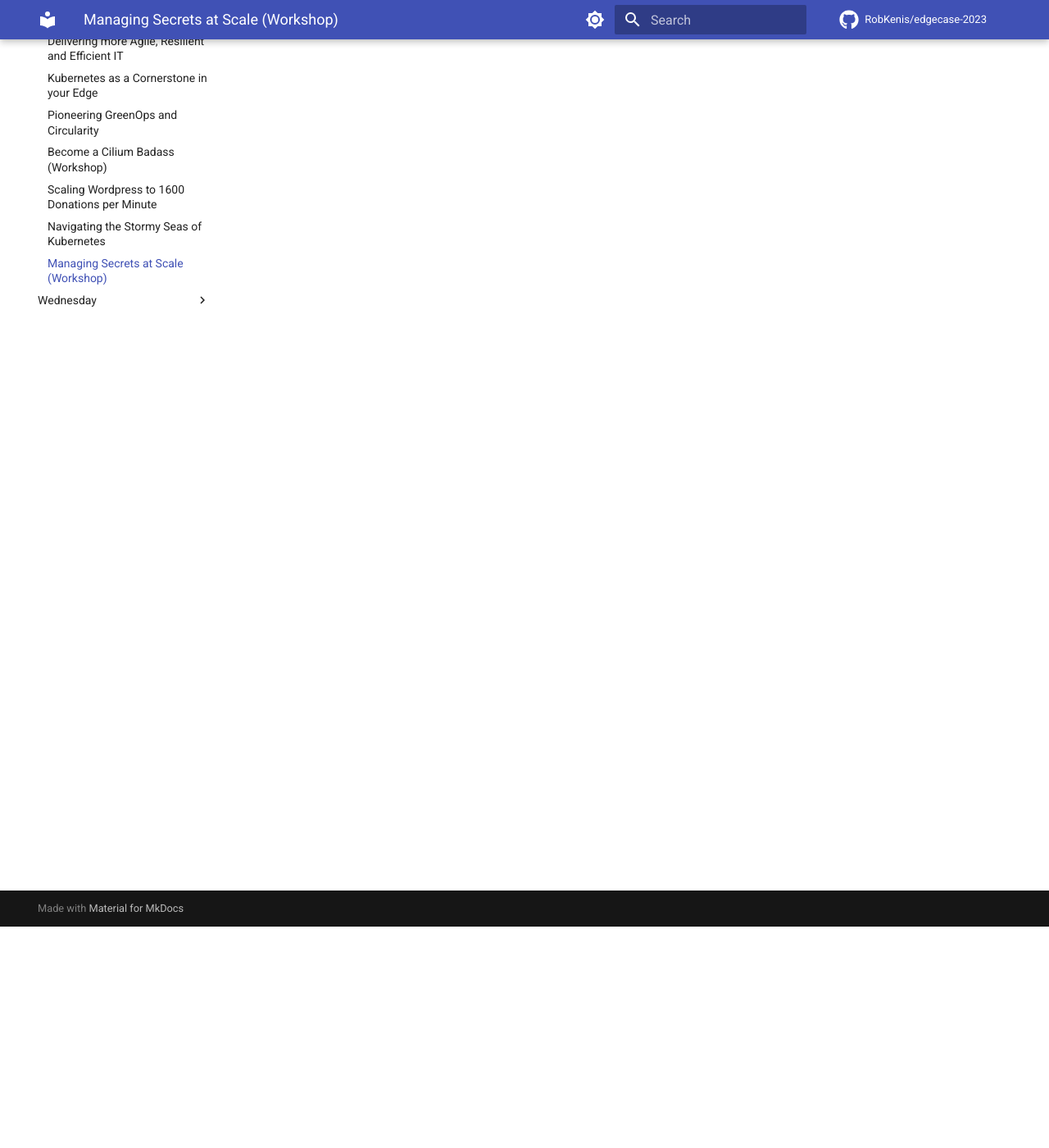
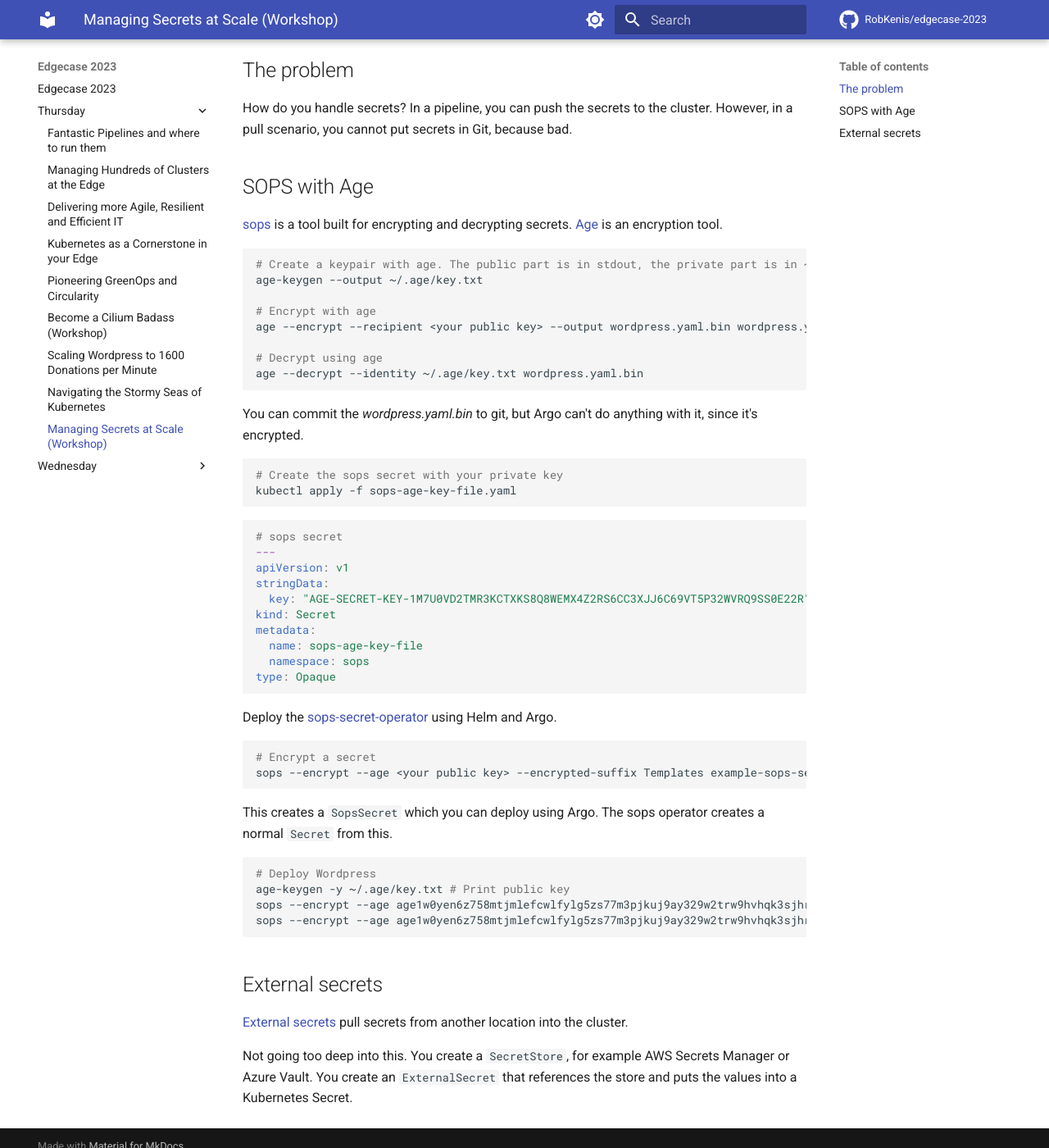
Before and after one commit to RobKenis/edgecase-2023, an MkDocs documentation site: the page built from docs/thursday/9-managing-secrets-at-scale.md, in a window 1280 px wide and 1400 px high, scrolled down 270 px. Shown: the whole window at 82% size. Built offline with MkDocs 1.6.1 and Material for MkDocs 9.7.7, drawn with Linux system fonts in a browser that asks for light colours; comment, search, counter and statistics services are not loaded; some of the changed text lies outside the part shown.

Commit message:
Add docs on sops

````diff
--- a/docs/thursday/9-managing-secrets-at-scale.md
+++ b/docs/thursday/9-managing-secrets-at-scale.md
@@ -1 +1,67 @@
 # Managing Secrets at Scale (Workshop)
+
+If you have a handful of clusters, it's fine to work with a test pipeline: build -> push -> deploy.
+
+However, when you have an entire set of clusters per client, so 100+ clusters, having a pipeline does not scale. To resolve this, split up the CI and the CD part. Build an artifact in the pipeline and let
+GitOps handle the rest. This works great at scale.
+
+## The problem
+
+How do you handle secrets? In a pipeline, you can push the secrets to the cluster. However, in a pull scenario, you cannot put secrets in Git, because bad.
+
+## SOPS with Age
+
+[sops](https://github.com/getsops/sops) is a tool built for encrypting and decrypting secrets. [Age](https://github.com/FiloSottile/age) is an encryption tool.
+
+```bash
+# Create a keypair with age. The public part is in stdout, the private part is in ~/.age/key.txt
+age-keygen --output ~/.age/key.txt
+
+# Encrypt with age
+age --encrypt --recipient <your public key> --output wordpress.yaml.bin wordpress.yaml
+
+# Decrypt using age
+age --decrypt --identity ~/.age/key.txt wordpress.yaml.bin
+```
+
+You can commit the _wordpress.yaml.bin_ to git, but Argo can't do anything with it, since it's encrypted.
+
+```bash
+# Create the sops secret with your private key
+kubectl apply -f sops-age-key-file.yaml
+```
+
+```yaml
+# sops secret
+---
+apiVersion: v1
+stringData:
+  key: "AGE-SECRET-KEY-1M7U0VD2TMR3KCTXKS8Q8WEMX4Z2RS6CC3XJJ6C69VT5P32WVRQ9SS0E22R"
+kind: Secret
+metadata:
+  name: sops-age-key-file
+  namespace: sops
+type: Opaque
+```
+
+Deploy the [sops-secret-operator](https://isindir.github.io/sops-secrets-operator/) using Helm and Argo.
+
+```bash
+# Encrypt a secret
+sops --encrypt --age <your public key> --encrypted-suffix Templates example-sops-secret-template.yaml | tee example-sops-secret.yaml
+```
+
+This creates a `SopsSecret` which you can deploy using Argo. The sops operator creates a normal `Secret` from this.
+
+```bash
+# Deploy Wordpress
+age-keygen -y ~/.age/key.txt # Print public key
+sops --encrypt --age age1w0yen6z758mtjmlefcwlfylg5zs77m3pjkuj9ay329w2trw9hvhqk3sjhr --encrypted-suffix Templates mysql-sops-secrets-template.yaml | tee mysql-sops-secrets.yaml
+sops --encrypt --age age1w0yen6z758mtjmlefcwlfylg5zs77m3pjkuj9ay329w2trw9hvhqk3sjhr --encrypted-suffix Templates wordpress-sops-secrets-template.yaml | tee wordpress-sops-secrets.yaml
+```
+
+## External secrets
+
+[External secrets](https://external-secrets.io/latest/) pull secrets from another location into the cluster.
+
+Not going too deep into this. You create a `SecretStore`, for example AWS Secrets Manager or Azure Vault. You create an `ExternalSecret` that references the store and puts the values into a Kubernetes Secret.
````
